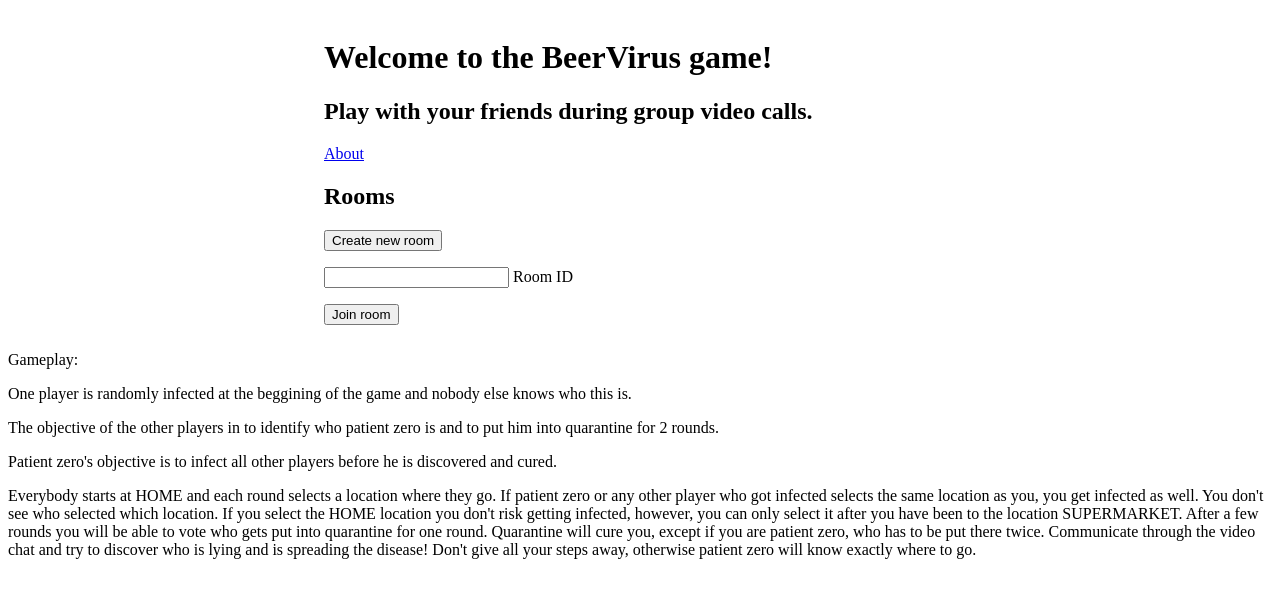
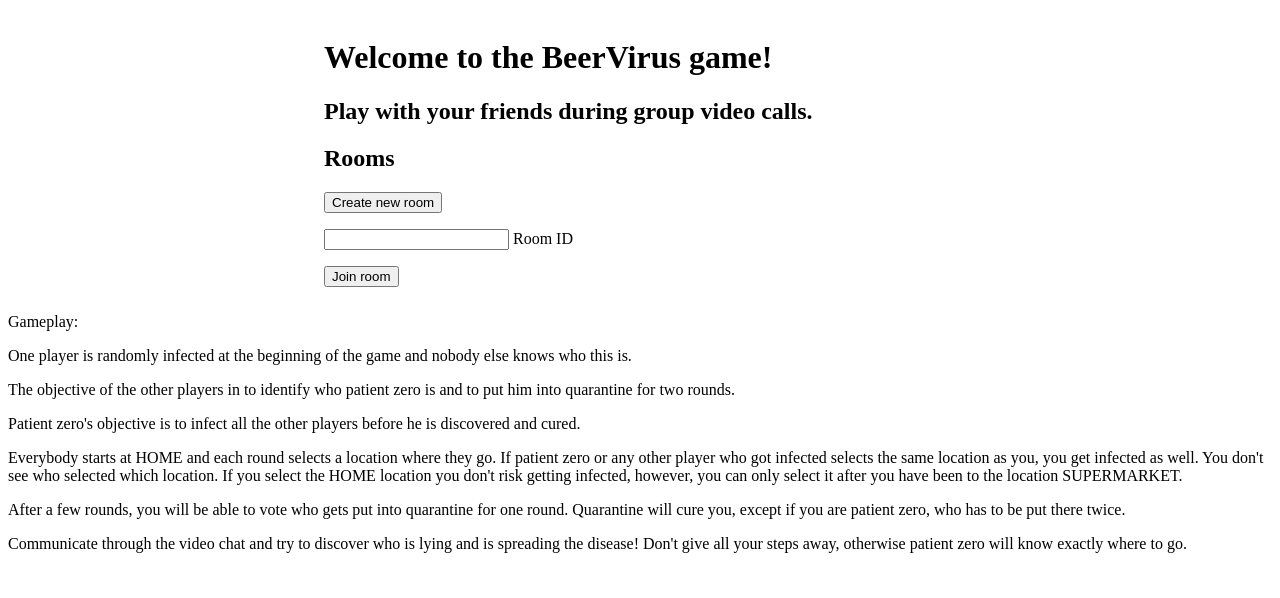
Before and after one commit to kotuliak/beer-virus, a Flask app: page / in a window 1280 px wide. Shown: the top 598 px of the page. Run offline with Flask 2, Linux system fonts and the light colour scheme.

Commit message:
updated text in home and room

```diff
--- a/beer-app/templates/home.html
+++ b/beer-app/templates/home.html
@@ -10,7 +10,6 @@
 <h1>Welcome to the BeerVirus game!</h1>
 <h2>Play with your friends during group video calls.</h2>
 
-<a href="{{ url_for('about') }}">About</a>
 
 <h2>Rooms</h2>
 
@@ -29,20 +28,22 @@
         Gameplay:
     </p>
     <p>
-        One player is randomly infected at the beggining of the game and nobody else knows who this is.
+        One player is randomly infected at the beginning of the game and nobody else knows who this is.
     </p>
     <p>
-        The objective of the other players in to identify who patient zero is and to put him into quarantine for 2 rounds.
+        The objective of the other players in to identify who patient zero is and to put him into quarantine for two rounds.
     </p>
-        Patient zero's objective is to infect all other players before he is discovered and cured.
+        Patient zero's objective is to infect all the other players before he is discovered and cured.
     </p>
     <p>
         Everybody starts at HOME and each round selects a location where they go.
         If patient zero or any other player who got infected selects the same location as you, you get infected as well. You don't see who selected which location.
         If you select the HOME location you don't risk getting infected, however, you can only select it after you have been to the location SUPERMARKET.
-
-        After a few rounds you will be able to vote who gets put into quarantine for one round. Quarantine will cure you, except if you are patient zero, who has to be put there twice.
-
+    </p>
+    <p>
+        After a few rounds, you will be able to vote who gets put into quarantine for one round. Quarantine will cure you, except if you are patient zero, who has to be put there twice.
+    </p>
+    <p>
         Communicate through the video chat and try to discover who is lying and is spreading the disease! Don't give all your steps away, otherwise patient zero will know exactly where to go.
     </p>
 </div>
```
Also changed, not shown: beer-app/templates/room.html (+25 -0 lines).
